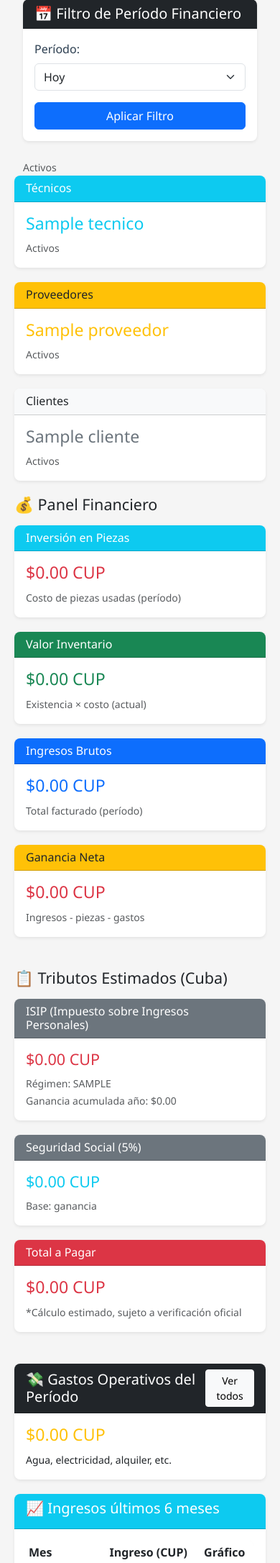
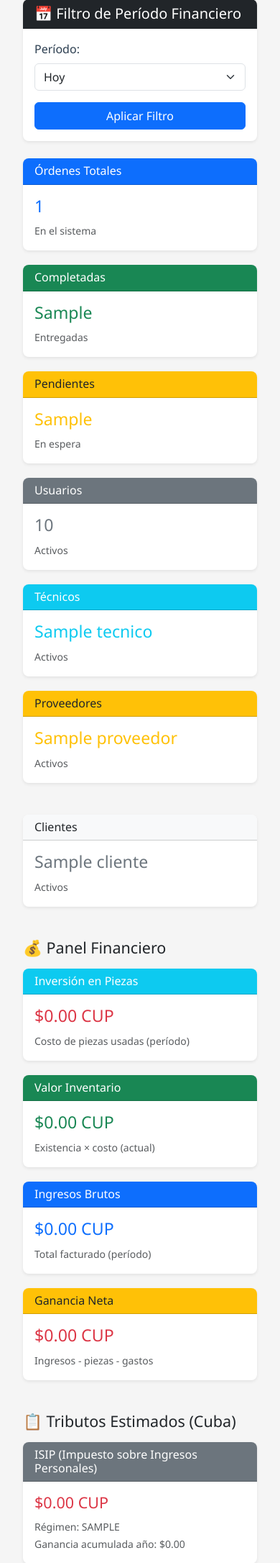
Before and after one commit to clgil/SGMegaPrintLab, a Flask app: template taller_impresoras/templates/dashboard.html in a window 390 px wide; the page is wider, and only the part inside the window is pictured. Shown: the part 128-2300 px from the top of that part at 72% size. Run offline with Flask 3, Linux system fonts and the light colour scheme; a user stored in the database is signed in; tables that the repository leaves empty hold one stand-in row (values such as "Sample post"); the template is opened without the code that fills it: values that come from a table or form of the project are taken from there, most other values are stand-ins (such as "Sample title", 1, 10 or a date in 2020); some libraries are stand-ins or nearby versions.

Commit message:
Title: Fix admin dashboard layout and improve visual structure
Key features implemented:
- Updated dashboard.html template to fix broken HTML structure in administrator view section
- Corrected missing opening div and header elements for administrator summary cards
- Restored proper Bootstrap grid layout for user role statistics and financial metrics
- Enhanced visual hierarchy with consistent card headers, borders, and color coding
- Improved responsive design and spacing for all user role dashboards
- Fixed missing welcome message and summary information display for administrators

The commit resolves critical visual issues in the main administrator dashboard, ensuring all summary cards and financial data are properly displayed with consistent styling across different user roles.

```diff
--- a/taller_impresoras/templates/dashboard.html
+++ b/taller_impresoras/templates/dashboard.html
@@ -330,6 +330,53 @@
     <!-- VISTA PARA ADMINISTRADOR (completa) -->
     <!-- ========================================== -->
     {% elif current_user.rol == 'administrador' %}
+    <div class="alert alert-info">
+        <h5>👋 Bienvenido, {{ current_user.nombre }}</h5>
+        <p class="mb-0">Panel de control administrativo del taller.</p>
+    </div>
+
+    <!-- Tarjetas resumen para administrador -->
+    <div class="row mb-4">
+        <div class="col-md-2">
+            <div class="card shadow-sm border-primary">
+                <div class="card-header bg-primary text-white">
+                    <h6 class="mb-0">Órdenes Totales</h6>
+                </div>
+                <div class="card-body">
+                    <h3 class="text-primary">{{ total_ordenes }}</h3>
+                    <small class="text-muted">En el sistema</small>
+                </div>
+            </div>
+        </div>
+        <div class="col-md-2">
+            <div class="card shadow-sm border-success">
+                <div class="card-header bg-success text-white">
+                    <h6 class="mb-0">Completadas</h6>
+                </div>
+                <div class="card-body">
+                    <h3 class="text-success">{{ ordenes_completadas }}</h3>
+                    <small class="text-muted">Entregadas</small>
+                </div>
+            </div>
+        </div>
+        <div class="col-md-2">
+            <div class="card shadow-sm border-warning">
+                <div class="card-header bg-warning text-dark">
+                    <h6 class="mb-0">Pendientes</h6>
+                </div>
+                <div class="card-body">
+                    <h3 class="text-warning">{{ ordenes_pendientes }}</h3>
+                    <small class="text-muted">En espera</small>
+                </div>
+            </div>
+        </div>
+        <div class="col-md-2">
+            <div class="card shadow-sm border-secondary">
+                <div class="card-header bg-secondary text-white">
+                    <h6 class="mb-0">Usuarios</h6>
+                </div>
+                <div class="card-body">
+                    <h3 class="text-secondary">{{ usuarios_por_rol.administrador + usuarios_por_rol.tecnico + usuarios_por_rol.proveedor + usuarios_por_rol.cliente }}</h3>
                     <small class="text-muted">Activos</small>
                 </div>
             </div>
@@ -356,6 +403,10 @@
                 </div>
             </div>
         </div>
+    </div>
+
+    <!-- Usuarios por rol -->
+    <div class="row mb-4">
         <div class="col-md-2">
             <div class="card shadow-sm border-light">
                 <div class="card-header bg-light text-dark">
```
Also changed, not shown: 1 other file.
